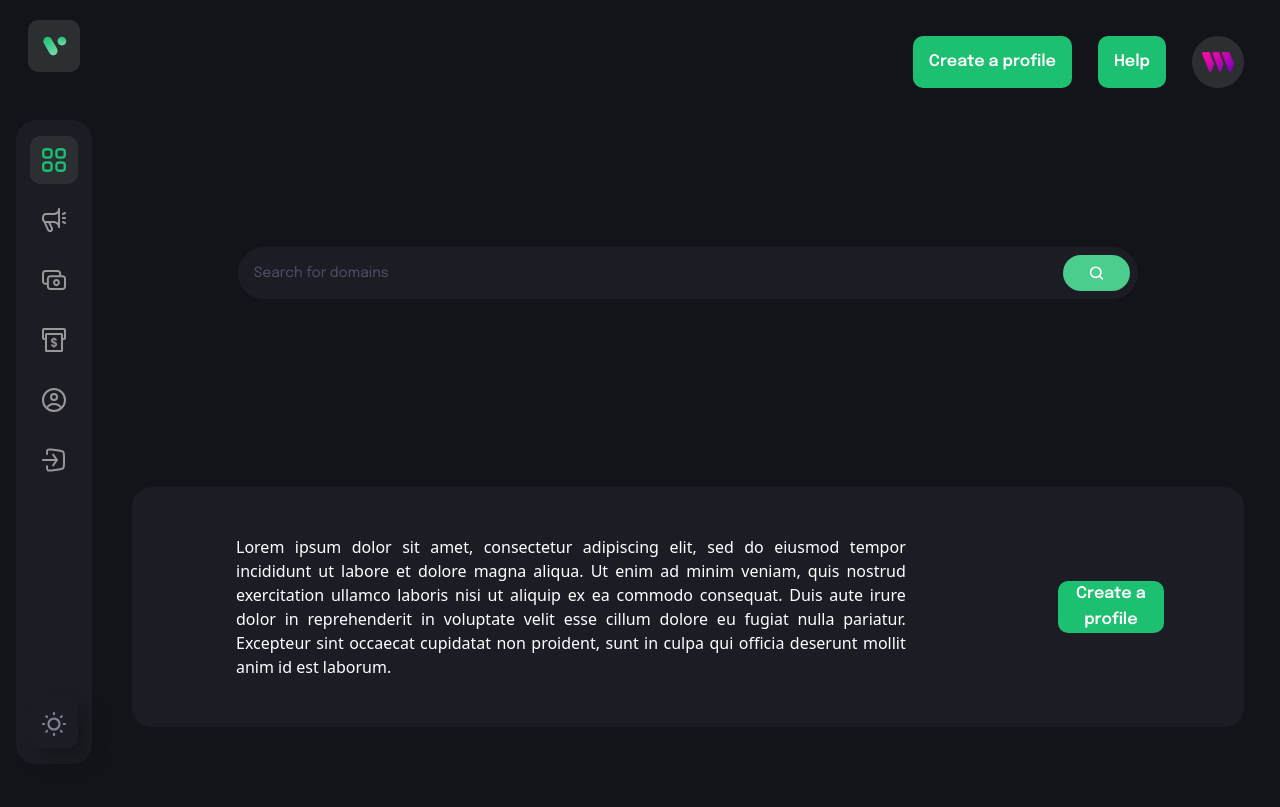
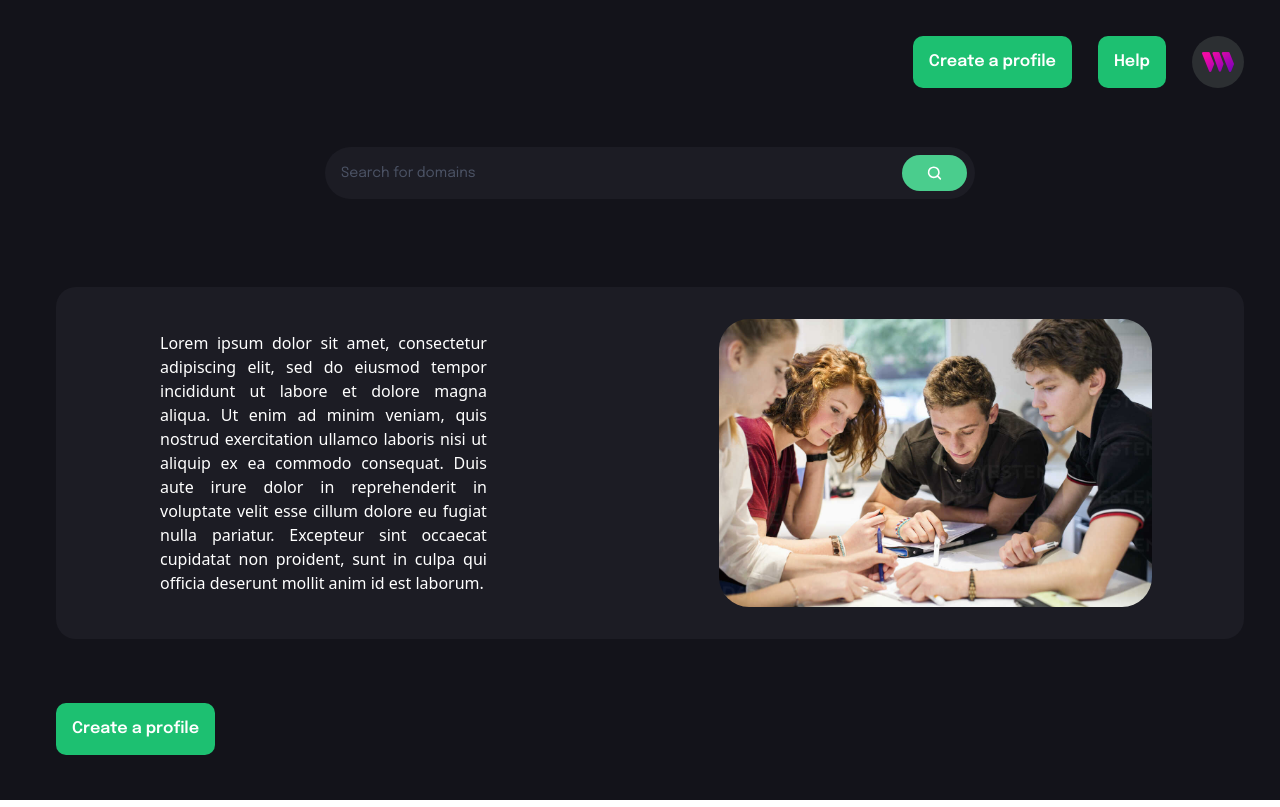
Before and after one commit to rishitabura/BitQuery, a React (Vite) app in the folder client/: page / in a window 1280 px wide. Built offline with nearby package versions, Linux system fonts and the light colour scheme; what @thirdweb-dev/react would draw is missing.

Commit message:
made changes in about page and removed side bar

```diff
--- a/client/src/App.jsx
+++ b/client/src/App.jsx
@@ -1,14 +1,15 @@
 import React from 'react'
 import {Route , Routes } from 'react-router-dom';
 
-import { Sidebar, Navbar} from './components';
+import { Navbar} from './components';    {/*removed sidebar */}
 import { CampaignDetails, CreateCampaign, Home, Profile} from './pages';
 const App = () => {
   return (
     <div className="relative sm:-8 p-4 bg-[#13131a] min-h-screen flex flex-row">
       <div className="sm:flex hidden mr-10
       relative">
-        <Sidebar />
+        {/* removed sidebar */}
+        {/* <Sidebar /> */}
       </div>
 
       <p className="">
--- a/client/src/assets/index.js
+++ b/client/src/assets/index.js
@@ -12,6 +12,8 @@ import menu from './menu.svg';
 import money from './money.svg';
 import loader from './loader.svg';
 import thirdweb from './thirdweb.png';
+import homephoto from './homephoto.png';
+
 
 export {
   tagType,
@@ -28,4 +30,5 @@ export {
   money,
   loader,
   thirdweb,
+  homephoto,
 };
--- a/client/src/components/About.jsx
+++ b/client/src/components/About.jsx
@@ -1,19 +1,37 @@
 import React from "react";
+import { homephoto } from "../assets";
 import { CustomButton } from './';
+
 
 const About = () => {
 
   const address = "0xabc";
 
   return (
-    <section className="flex justify-between items-center sm:my-16 my-6 sm:px-16 px-6 sm:py-12 py-4 sm:flex-row flex-col bg-[#1c1c24] rounded-[20px] gap-6">
+
+    <div>
+      <section className="flex justify-between items-center sm:my-16 my-6 sm:px-16 px-6 sm:py-8 py-4  sm:flex-row flex-col bg-[#1c1c24] rounded-[20px] gap-6">
       <div>
-        <h2 className="text-white max-w-[1200px] text-justify lg:pr-32 lg:pl-10">Lorem ipsum dolor sit amet, consectetur adipiscing elit, sed do eiusmod tempor incididunt ut labore et dolore magna aliqua. Ut enim ad minim veniam, quis nostrud exercitation ullamco laboris nisi ut aliquip ex ea commodo consequat. Duis aute irure dolor in reprehenderit in voluptate velit esse cillum dolore eu fugiat nulla pariatur. Excepteur sint occaecat cupidatat non proident, sunt in culpa qui officia deserunt mollit anim id est laborum.</h2>
+        <h2 className="text-white max-w-[1200px] text-justify lg:pr-32 lg:pl-10">Lorem ipsum dolor sit amet, consectetur adipiscing
+        elit, sed do eiusmod tempor incididunt ut labore et dolore magna aliqua. Ut enim ad minim veniam, quis nostrud exercitation
+        ullamco laboris nisi ut aliquip ex ea commodo consequat. Duis aute irure dolor in reprehenderit in
+        voluptate velit esse cillum dolore eu fugiat nulla pariatur. Excepteur sint occaecat cupidatat non
+        proident, sunt in culpa qui officia deserunt mollit anim id est laborum.</h2>
       </div>
 
+
+      {/* added image */}
       <div>
-      {/* Added a button in the about page as well*/}
-      <CustomButton
+      <img
+            src={homephoto}
+            alt="user"
+            className="w-[80%] h-[60%] object-contain rounded-[30px] sm:ml-20"
+          />
+      </div>
+    </section>
+      <div>
+        {/* Added a button in the about page as well*/}
+        <CustomButton
               btnType="button"
               title={address ? "Create a profile" : "Connect"}
               styles={address ? "bg-[#1dc071]" : "bg-[#8c6dfd]"}
@@ -23,7 +41,9 @@ const About = () => {
               }}
             />
       </div>
-    </section>
+
+    </div>
+
   )
 }
 
--- a/client/src/pages/Home.jsx
+++ b/client/src/pages/Home.jsx
@@ -8,10 +8,10 @@ import { navlinks } from "../constants";
 const Home = () => {
   return (
     <div>
-      <div className="flex flex-row justify-center items-center h-[300px] my-50">
+      <div className="flex flex-row justify-center items-center h-[100px] my-50">
         {" "}
         {/* This search bar is in the center of the homepage */}
-        <div className="lg:flex-1 flex flex-row max-w-[900px] py-2 pl-4 pr-2 h-[52px] bg-[#1c1c24] rounded-[100px]">
+        <div className="lg:flex-1 flex flex-row max-w-[650px] py-2 pl-4 pr-2 h-[52px] bg-[#1c1c24] rounded-[100px]">
           <input
             type="text"
             placeholder="Search for domains"
```
Also changed, not shown: client/src/components/Navbar.jsx (+4 -3 lines), client/src/assets/homephoto.png (added).
